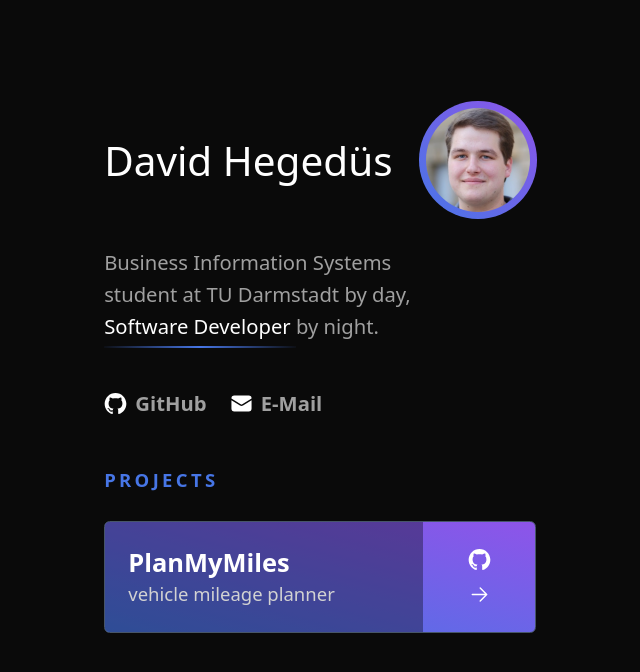
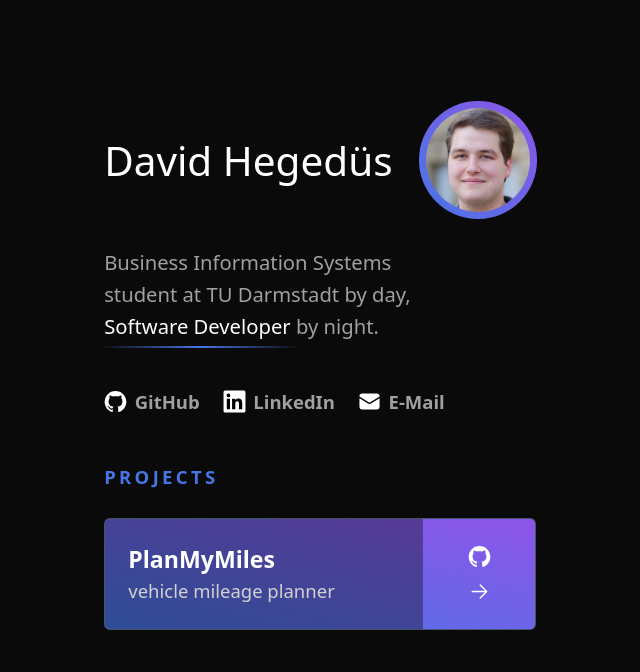
Before and after one commit to dhegedues/website, a plain HTML site: page index.html in a window 1280 px wide. Shown: the whole page, without its empty margins (320-960 px from the left). Drawn offline with Linux system fonts and the light colour scheme.

Commit message:
Add LinkedIn and text size improvements

```diff
--- a/index.css
+++ b/index.css
@@ -120,6 +120,7 @@ main > header {
 #socials {
   display: flex;
   gap: 1rem;
+  flex-wrap: wrap;
 }
 
 .socials-link {
@@ -129,7 +130,7 @@ main > header {
   text-decoration: none;
   color: var(--text-color);
   font-weight: 600;
-  font-size: 0.875rem;
+  font-size: 0.8rem;
 }
 
 section {
@@ -182,7 +183,7 @@ article {
 }
 
 .project h3 {
-  font-size: 1.1rem;
+  font-size: 1rem;
   line-height: 1.5rem;
 }
 
--- a/index.html
+++ b/index.html
@@ -25,6 +25,10 @@
         <img src="img/svg/github.svg" alt="GitHub Icon" class="icon" aria-hidden="true">
         GitHub
       </a>
+      <a href="https://www.linkedin.com/in/hegedues" class="socials-link">
+        <img src="img/svg/linkedin.svg" alt="LinkedIn Icon" class="icon" aria-hidden="true">
+        LinkedIn
+      </a>
       <a href="mailto:david@hegedues.org" class="socials-link">
         <img src="img/svg/email.svg" alt="E-Mail Icon" class="icon" aria-hidden="true">
         E-Mail
```
Also changed, not shown: img/svg/linkedin.svg (added).
